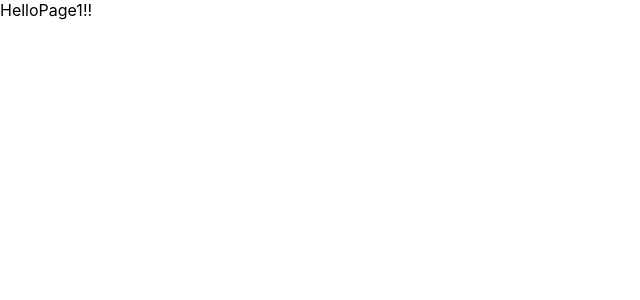
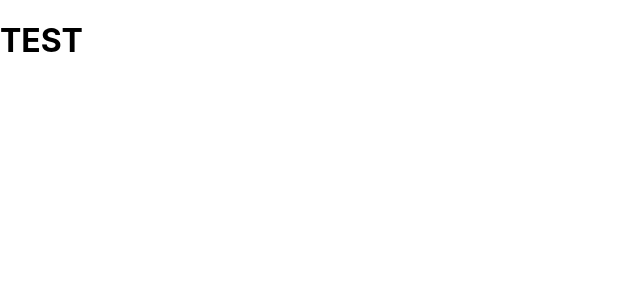
Before and after one commit to hiro881213/react-app, a React (Create React App) app: page / in a window 1280 px wide. Shown: the top 300 px of the page, without its empty margins (0-640 px from the left). Built offline with nearby package versions, Linux system fonts and the light colour scheme.

Commit message:
ページ遷移処理作成1

```diff
--- a/src/App.jsx
+++ b/src/App.jsx
@@ -13,15 +13,14 @@ import React from 'react'
 
 import './App.scss';
 
+function App() {
 
-class App extends React.Component {
-  render() {
-    return (
-      <div>
-        HelloPage1!!
-      </div>
-    );
-  }
+  return (
+    <div>
+      <h1>TEST</h1>
+    </div>
+  );
+
 }
 
 // function App() {
```
